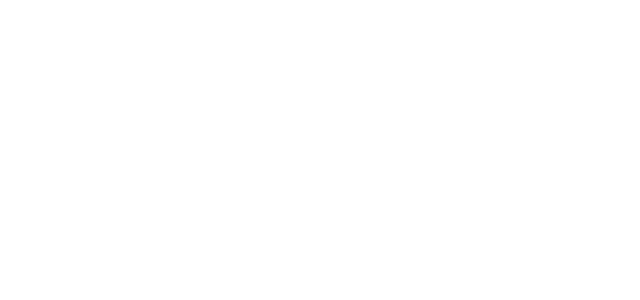
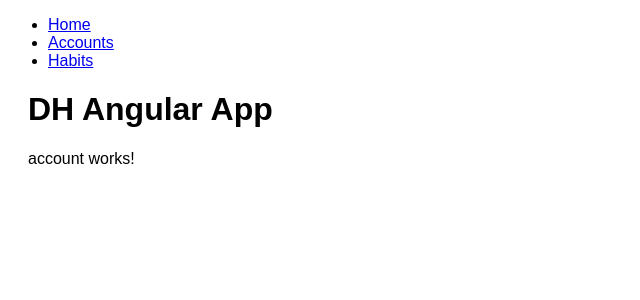
Before and after one commit to dh2/angular-basics, an Angular app in the folder egghead-angular/: page /account in a window 1280 px wide. Before the commit this address led to /. Shown: the top 300 px of the page, without its empty margins (0-640 px from the left). Built offline with nearby package versions, Linux system fonts and the light colour scheme.

Commit message:
End Video 14

```diff
--- /dev/null
+++ b/egghead-angular/src/app/account/account.component.ts
@@ -0,0 +1,16 @@
+import { Component } from '@angular/core';
+
+@Component({
+  selector: 'app-account',
+  standalone: true,
+  imports: [],
+  template: `
+    <p>
+      account works!
+    </p>
+  `,
+  styles: ``
+})
+export class AccountComponent {
+
+}
--- /dev/null
+++ b/egghead-angular/src/app/app.component.html
@@ -0,0 +1,11 @@
+<nav>
+  <ul>
+    <li><a routerLink="/">Home</a></li>
+    <li><a routerLink="/account">Accounts</a></li>
+    <li><a routerLink="/habits">Habits</a></li>
+  </ul>
+</nav>
+<div class="container">
+    <h1>{{title}}</h1>
+    <router-outlet></router-outlet>
+</div>
--- a/egghead-angular/src/app/app.component.ts
+++ b/egghead-angular/src/app/app.component.ts
@@ -1,14 +1,14 @@
 import { Component } from '@angular/core';
-import { RouterOutlet } from '@angular/router';
+import { RouterOutlet, RouterLink } from '@angular/router';
 import { HabitListComponent } from './habit-list/habit-list.component';
 
 @Component({
   selector: 'app-root',
   standalone: true,
-  imports: [RouterOutlet, HabitListComponent],
-  template: `<router-outlet></router-outlet>`,
+  imports: [RouterOutlet, RouterLink, HabitListComponent],
+  templateUrl: 'app.component.html',
   styles: []
 })
 export class AppComponent {
-  title = 'DH2:  Habit Tracker';
+   title = "DH Angular App";
 }
--- a/egghead-angular/src/app/app.routes.ts
+++ b/egghead-angular/src/app/app.routes.ts
@@ -1,9 +1,11 @@
 import { Routes } from '@angular/router';
 import { HomeComponent } from './home/home.component';
 import { HabitListComponent } from './habit-list/habit-list.component';
+import { AccountComponent } from './account/account.component';
 
 export const routes: Routes = [
     { path: 'home', component: HomeComponent},
+    { path: 'account', component: AccountComponent},
     { path: 'habits', component: HabitListComponent},
     { path: '', redirectTo: '/home', pathMatch: 'full'}
 ];
```
Also changed, not shown: egghead-angular/src/app/habits/habits.component.ts (+2 -6 lines), 2 other files (tests, documents, lock files or other folders).
